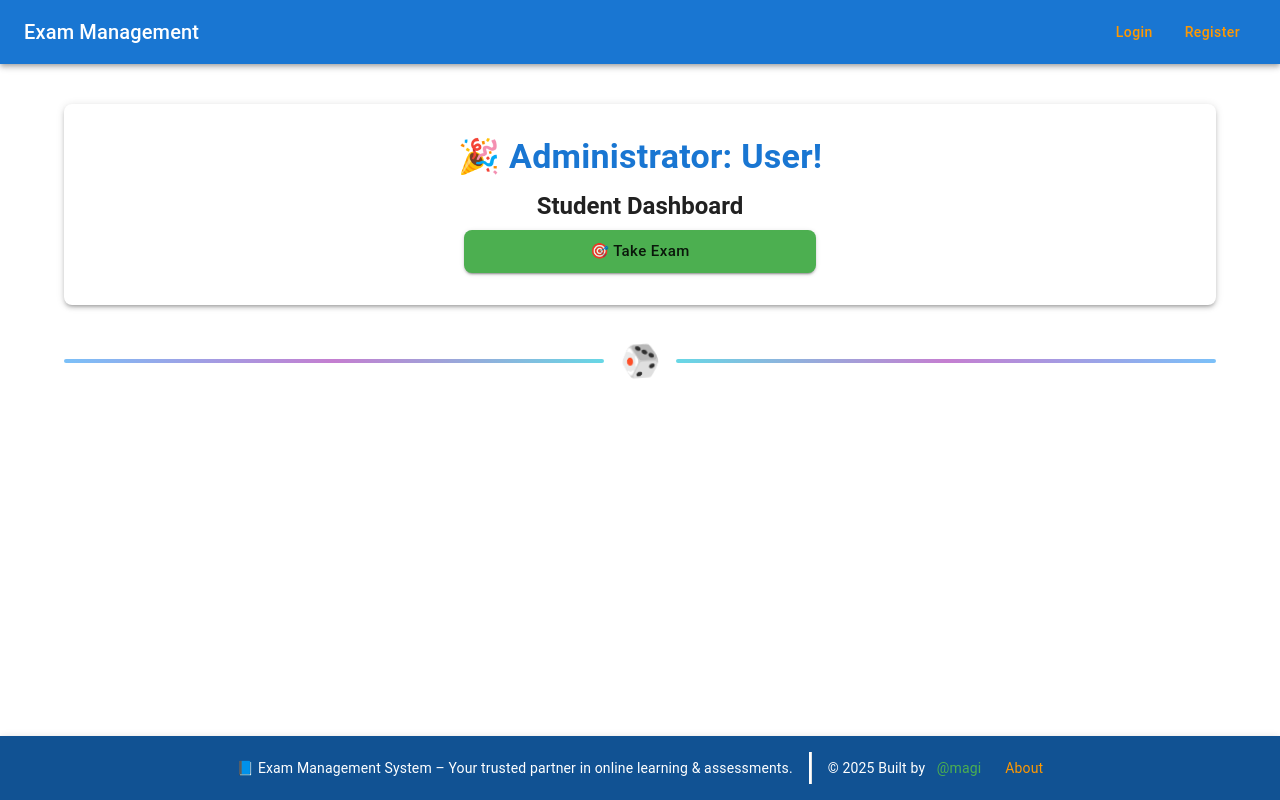
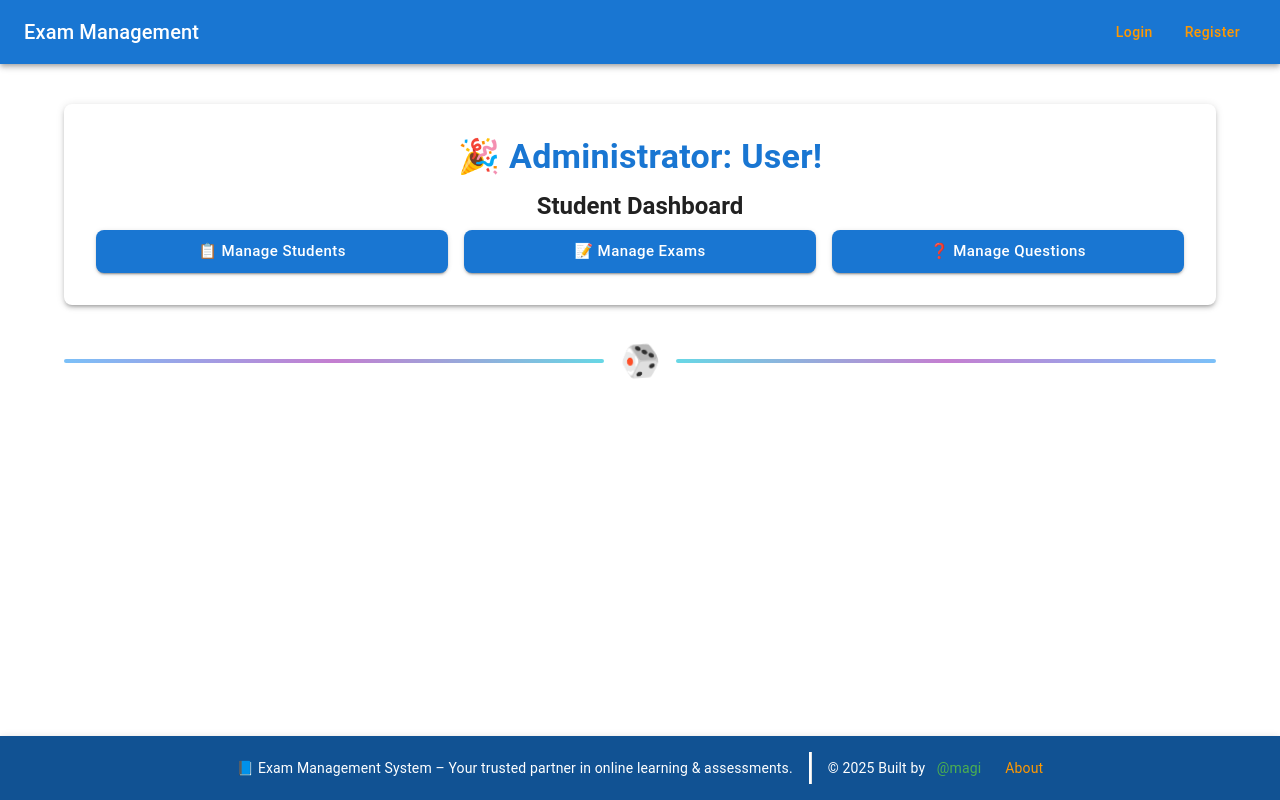
Before and after one commit to casqueen/Intern-exam-system-Frontend-, a React (Create React App) app: page /dashboard in a window 1280 px wide. Built offline with nearby package versions, Linux system fonts and the light colour scheme.

Commit message:
Updated the minor part

```diff
--- a/src/App.jsx
+++ b/src/App.jsx
@@ -16,6 +16,7 @@ import TakeExam from "./pages/TakeExam";
 import Result from "./pages/Result";
 import ExamResults from "./pages/ExamResults";
 import StudentExamList from "./pages/StudentExamList";
+import StudentResult from "./pages/StudentResult";
 import QuestionList from "./pages/QuestionList";
 import CreateQuestion from "./pages/CreateQuestion";
 import QuestionDetails from "./pages/QuestionDetails";
@@ -54,6 +55,7 @@ function App() {
               <Route path="/questions/create" element={<CreateQuestion />} />
               <Route path="/questions/edit/:id" element={<CreateQuestion />} />
               <Route path="/questions/view/:id" element={<QuestionDetails />} />
+              <Route path="/results/:studentemail" element={<StudentResult />} />
             </Routes>
           </main>
           <Footer />
--- a/src/components/Dashboard.jsx
+++ b/src/components/Dashboard.jsx
@@ -15,8 +15,6 @@ const Dashboard = () => {
           {user?.student?.role === "admin" ? "Welcome to your testing session. Enter your information, configure your exam." : "Student Dashboard"}
         </Typography>
         <Grid container spacing={2} justifyContent="center">
-          {user?.student?.role === "admin" ? (
-            <>
           <Grid item xs={12} md={4}>
             <Button
               component={Link}
@@ -35,6 +33,7 @@ const Dashboard = () => {
               📋 Manage Students
             </Button>
           </Grid>
+
           <Grid item xs={12} md={4}>
             <Button
               component={Link}
@@ -53,6 +52,7 @@ const Dashboard = () => {
               📝 Manage Exams
             </Button>
           </Grid>
+
           <Grid item xs={12} md={4}>
             <Button
               component={Link}
@@ -71,27 +71,7 @@ const Dashboard = () => {
               ❓ Manage Questions
             </Button>
           </Grid>
-            </>
-          ) : (
-            <Grid item xs={12} md={4}>
-              <Button
-                component={Link}
-                to="/testing-room"
-                variant="contained"
-                color="success"
-                fullWidth
-                size="large"
-                aria-label="Take Exam"
-                sx={{
-                  '&:hover': {
-                    color: 'black'
-                  }
-                }}
-              >
-                🎯 Take Exam
-              </Button>
-            </Grid>
-          )}
+
         </Grid>
       </Card>
 
@@ -161,3 +141,182 @@ const Dashboard = () => {
 };
 
 export default Dashboard;
+
+
+
+
+
+
+
+
+
+
+
+
+
+
+
+
+// import { Container, Card, Button, Grid, Typography, Box } from "@mui/material";
+// import { Link } from "react-router-dom";
+// import useAuthStore from "../store/authStore";
+
+// const Dashboard = () => {
+//   const { user } = useAuthStore();
+
+//   return (
+//     <Container sx={{ mt: 5 }}>
+//       <Card sx={{ boxShadow: 3, p: 4, borderRadius: 2 }}>
+//         <Typography variant="h4" color="primary" align="center" gutterBottom>
+//           🎉 Administrator: {user?.student?.name || "User"}!
+//         </Typography>
+//         <Typography variant="h5" align="center" gutterBottom>
+//           {user?.student?.role === "admin" ? "Welcome to your testing session. Enter your information, configure your exam." : "Student Dashboard"}
+//         </Typography>
+//         <Grid container spacing={2} justifyContent="center">
+//           {user?.student?.role === "admin" ? (
+//             <>
+//               <Grid item xs={12} md={4}>
+//                 <Button
+//                   component={Link}
+//                   to="/students"
+//                   variant="contained"
+//                   color="primary"
+//                   fullWidth
+//                   size="large"
+//                   aria-label="Manage Students"
+//                   sx={{
+//                     '&:hover': {
+//                       color: 'black'
+//                     }
+//                   }}
+//                 >
+//                   📋 Manage Students
+//                 </Button>
+//               </Grid>
+//               <Grid item xs={12} md={4}>
+//                 <Button
+//                   component={Link}
+//                   to="/exams"
+//                   variant="contained"
+//                   color="primary"
+//                   fullWidth
+//                   size="large"
+//                   aria-label="Manage Exams"
+//                   sx={{
+//                     '&:hover': {
+//                       color: 'black'
+//                     }
+//                   }}
+//                 >
+//                   📝 Manage Exams
+//                 </Button>
+//               </Grid>
+//               <Grid item xs={12} md={4}>
+//                 <Button
+//                   component={Link}
+//                   to="/questions"
+//                   variant="contained"
+//                   color="primary"
+//                   fullWidth
+//                   size="large"
+//                   aria-label="Manage Questions"
+//                   sx={{
+//                     '&:hover': {
+//                       color: 'black'
+//                     }
+//                   }}
+//                 >
+//                   ❓ Manage Questions
+//                 </Button>
+//               </Grid>
+//             </>
+//           ) : (
+//             <Grid item xs={12} md={4}>
+//               <Button
+//                 component={Link}
+//                 to="/testing-room"
+//                 variant="contained"
+//                 color="success"
+//                 fullWidth
+//                 size="large"
+//                 aria-label="Take Exam"
+//                 sx={{
+//                   '&:hover': {
+//                     color: 'black'
+//                   }
+//                 }}
+//               >
+//                 🎯 Take Exam
+//               </Button>
+//             </Grid>
+//           )}
+//         </Grid>
+//       </Card>
+
+//       <Box
+//         sx={{
+//           display: "flex",
+//           alignItems: "center",
+//           justifyContent: "center",
+//           my: 4,
+//         }}
+//       >
+//         <Box
+//           sx={{
+//             flex: 1,
+//             height: 4,
+//             borderRadius: 2,
+//             background: "linear-gradient(90deg, #42a5f5, #ab47bc, #26c6da)",
+//             opacity: 0.7,
+//           }}
+//         />
+//         <Typography
+//           sx={{
+//             mx: 2,
+//             fontSize: 32,
+//             animation: "spin 2s linear infinite",
+//             '@keyframes spin': {
+//               '100%': { transform: 'rotate(360deg)' }
+//             }
+//           }}
+//         >
+//           🎲
+//         </Typography>
+//         <Box
+//           sx={{
+//             flex: 1,
+//             height: 4,
+//             borderRadius: 2,
+//             background: "linear-gradient(90deg, #26c6da, #ab47bc, #42a5f5)",
+//             opacity: 0.7,
+//           }}
+//         />
+//       </Box>
+
+//       {/* <Card sx={{ boxShadow: 2, p: 3, borderRadius: 2, mt: 4, textAlign: "center" }}>
+//         <Typography variant="h6" gutterBottom>
+//           Enter the Testing Room
+//         </Typography>
+//         <Button
+//           component={Link}
+//           to="/testing-room"
+//           variant="contained"
+//           color="secondary"
+//           size="large"
+//           aria-label="Enter Testing Room"
+//           sx={{
+//             '&:hover': {
+//               color: 'black'
+//             }
+//           }}
+//         >
+//           🚪 Go to Testing Room
+//         </Button>
+//       </Card> */}
+
+//     </Container>
+//   );
+// };
+
+// export default Dashboard;
--- a/src/pages/Result.jsx
+++ b/src/pages/Result.jsx
@@ -51,7 +51,7 @@ const Result = () => {
               <Button
                 variant="outlined"
                 color="secondary"
-                onClick={() => navigate("/")}
+                onClick={() => navigate("/my-exams")}
                 aria-label="Back to Home"
               >
                 ⬅️ Back to Home
--- a/src/pages/StudentExamList.jsx
+++ b/src/pages/StudentExamList.jsx
@@ -27,7 +27,7 @@ const StudentExamList = () => {
         <Grid container spacing={2} alignItems="center">
           <Grid item xs={12} sm={8}>
             <Typography variant="h5" color="primary" gutterBottom>
-              📝 My Exams
+              📝 My Lists
             </Typography>
           </Grid>
           <Grid item xs={12} sm={4} sx={{ textAlign: { xs: 'center', sm: 'right' } }}>
```
Lines whose indentation alone changed are shown as unchanged.
